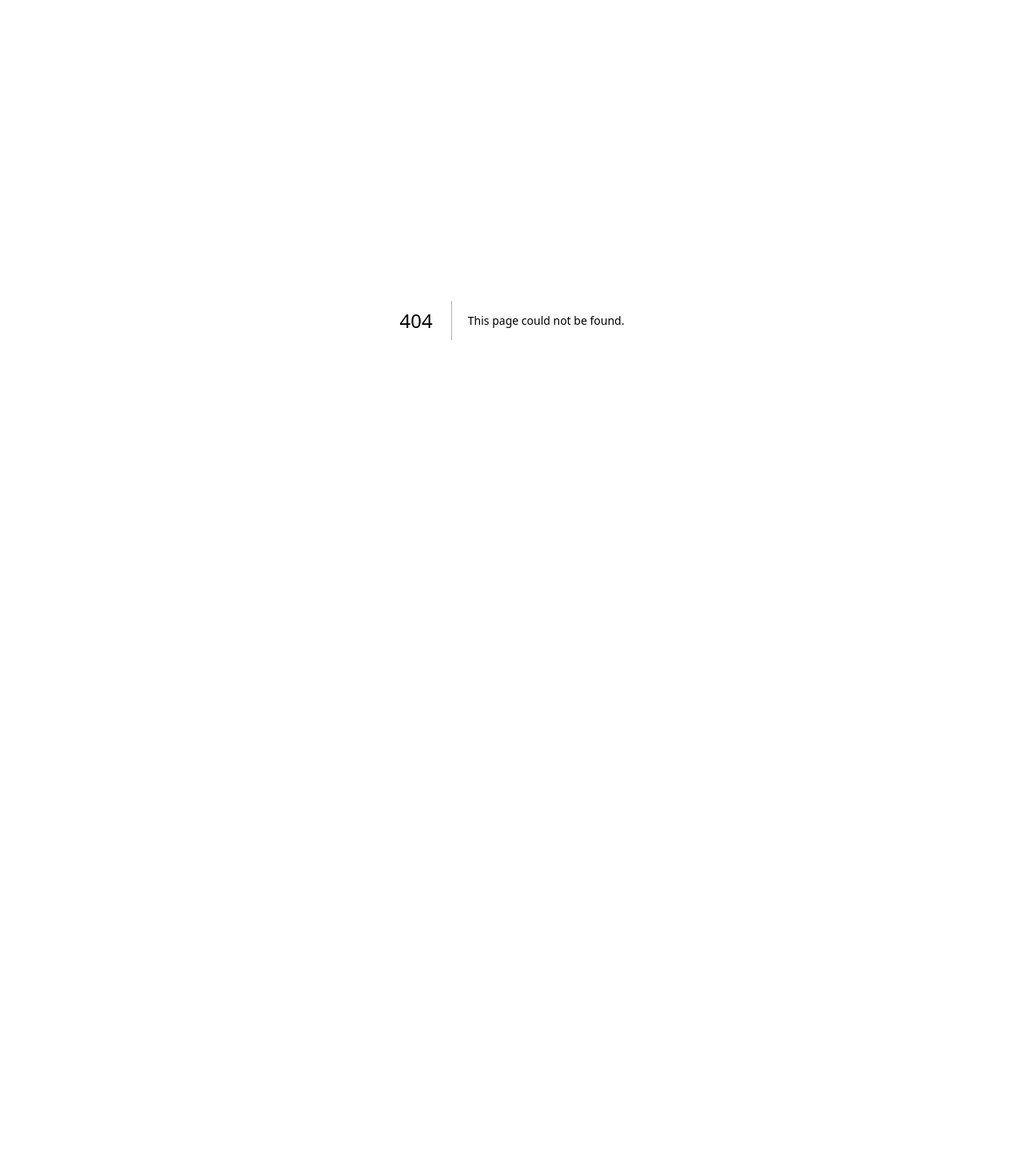
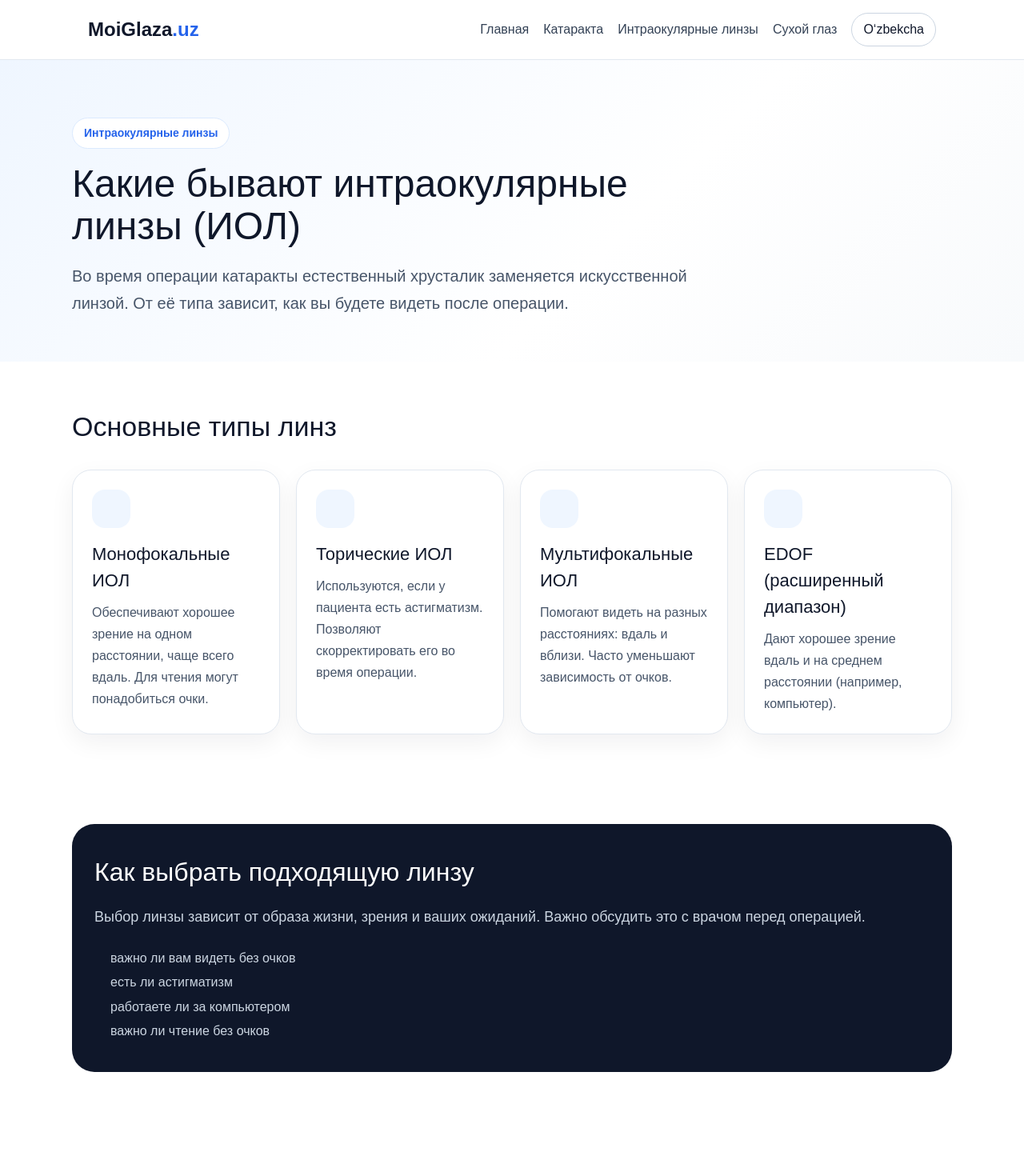
Before and after one commit to Amidro/moiglaza, a Next.js app: page /ru/intraokulyarnye-linzy in a window 1280 px wide. Before the commit this address had no page. Shown: the top 1470 px of the page at 80% size. Before the commit the page ends 800 px from the top, so only its background shows below. Built offline with nearby package versions, Linux system fonts and the light colour scheme.

Commit message:
Create page.tsx

```diff
--- /dev/null
+++ b/app/ru/intraokulyarnye-linzy/page.tsx
@@ -0,0 +1,197 @@
+import Header from "../../../components/Header";
+import Footer from "../../../components/Footer";
+
+export default function LensesPage() {
+  const lenses = [
+    {
+      title: "Монофокальные ИОЛ",
+      text: "Обеспечивают хорошее зрение на одном расстоянии, чаще всего вдаль. Для чтения могут понадобиться очки."
+    },
+    {
+      title: "Торические ИОЛ",
+      text: "Используются, если у пациента есть астигматизм. Позволяют скорректировать его во время операции."
+    },
+    {
+      title: "Мультифокальные ИОЛ",
+      text: "Помогают видеть на разных расстояниях: вдаль и вблизи. Часто уменьшают зависимость от очков."
+    },
+    {
+      title: "EDOF (расширенный диапазон)",
+      text: "Дают хорошее зрение вдаль и на среднем расстоянии (например, компьютер)."
+    }
+  ];
+
+  return (
+    <>
+      <Header />
+
+      <main>
+
+        {/* HERO */}
+        <section
+          style={{
+            background: "linear-gradient(135deg, #eff6ff 0%, #ffffff 60%, #f8fafc 100%)",
+            padding: "72px 20px 56px"
+          }}
+        >
+          <div style={{ maxWidth: 1100, margin: "0 auto" }}>
+            <div
+              style={{
+                display: "inline-block",
+                padding: "8px 14px",
+                borderRadius: 999,
+                background: "#ffffff",
+                border: "1px solid #dbeafe",
+                color: "#2563eb",
+                fontSize: 14,
+                fontWeight: 700,
+                marginBottom: 18
+              }}
+            >
+              Интраокулярные линзы
+            </div>
+
+            <h1
+              style={{
+                fontSize: 48,
+                lineHeight: 1.1,
+                maxWidth: 820,
+                margin: "0 0 18px",
+                color: "#0f172a"
+              }}
+            >
+              Какие бывают интраокулярные линзы (ИОЛ)
+            </h1>
+
+            <p
+              style={{
+                fontSize: 20,
+                lineHeight: 1.7,
+                color: "#475569",
+                maxWidth: 820,
+                margin: 0
+              }}
+            >
+              Во время операции катаракты естественный хрусталик заменяется
+              искусственной линзой. От её типа зависит, как вы будете видеть
+              после операции.
+            </p>
+          </div>
+        </section>
+
+        {/* TYPES */}
+        <section style={{ padding: "56px 20px" }}>
+          <div style={{ maxWidth: 1100, margin: "0 auto" }}>
+            <h2
+              style={{
+                fontSize: 34,
+                marginBottom: 28,
+                color: "#0f172a"
+              }}
+            >
+              Основные типы линз
+            </h2>
+
+            <div
+              style={{
+                display: "grid",
+                gridTemplateColumns: "repeat(auto-fit,minmax(260px,1fr))",
+                gap: 20
+              }}
+            >
+              {lenses.map((lens) => (
+                <div
+                  key={lens.title}
+                  style={{
+                    border: "1px solid #e2e8f0",
+                    borderRadius: 24,
+                    padding: 24,
+                    background: "#ffffff",
+                    boxShadow: "0 10px 30px rgba(15,23,42,0.06)"
+                  }}
+                >
+                  <div
+                    style={{
+                      width: 48,
+                      height: 48,
+                      borderRadius: 16,
+                      background: "#eff6ff",
+                      marginBottom: 16
+                    }}
+                  />
+
+                  <h3
+                    style={{
+                      fontSize: 22,
+                      margin: "0 0 10px",
+                      color: "#0f172a"
+                    }}
+                  >
+                    {lens.title}
+                  </h3>
+
+                  <p
+                    style={{
+                      margin: 0,
+                      color: "#475569",
+                      lineHeight: 1.7
+                    }}
+                  >
+                    {lens.text}
+                  </p>
+                </div>
+              ))}
+            </div>
+          </div>
+        </section>
+
+        {/* CTA */}
+        <section style={{ padding: "56px 20px" }}>
+          <div style={{ maxWidth: 1100, margin: "0 auto" }}>
+            <div
+              style={{
+                background: "#0f172a",
+                color: "#ffffff",
+                borderRadius: 28,
+                padding: "36px 28px"
+              }}
+            >
+              <h2 style={{ fontSize: 32, margin: "0 0 16px" }}>
+                Как выбрать подходящую линзу
+              </h2>
+
+              <p
+                style={{
+                  fontSize: 18,
+                  lineHeight: 1.8,
+                  color: "#cbd5e1",
+                  marginBottom: 20
+                }}
+              >
+                Выбор линзы зависит от образа жизни, зрения и ваших ожиданий.
+                Важно обсудить это с врачом перед операцией.
+              </p>
+
+              <ul
+                style={{
+                  paddingLeft: 20,
+                  margin: 0,
+                  color: "#cbd5e1",
+                  lineHeight: 1.9
+                }}
+              >
+                <li>важно ли вам видеть без очков</li>
+                <li>есть ли астигматизм</li>
+                <li>работаете ли за компьютером</li>
+                <li>важно ли чтение без очков</li>
+              </ul>
+            </div>
+          </div>
+        </section>
+
+      </main>
+
+      <Footer />
+    </>
+  );
+}
```
